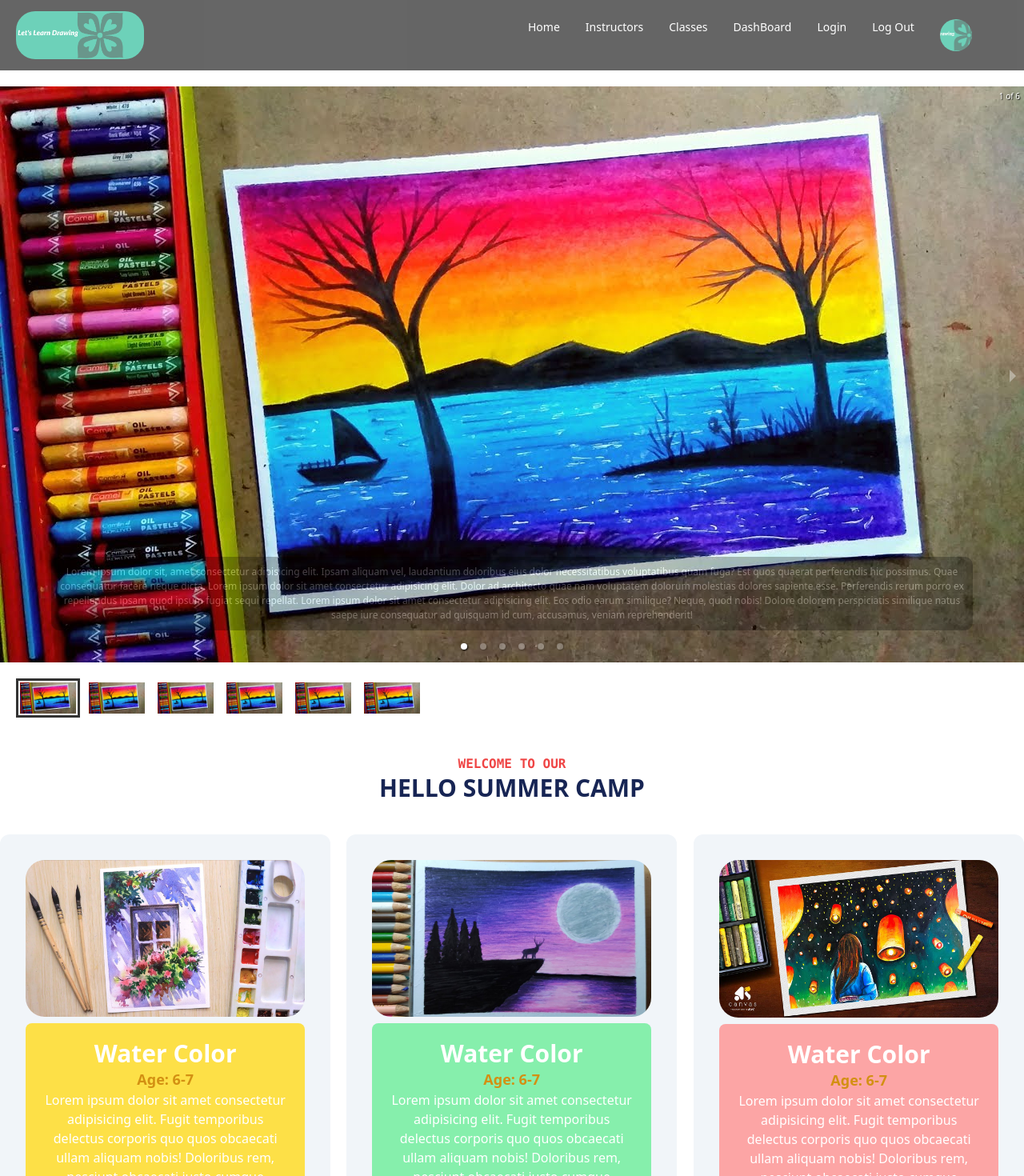
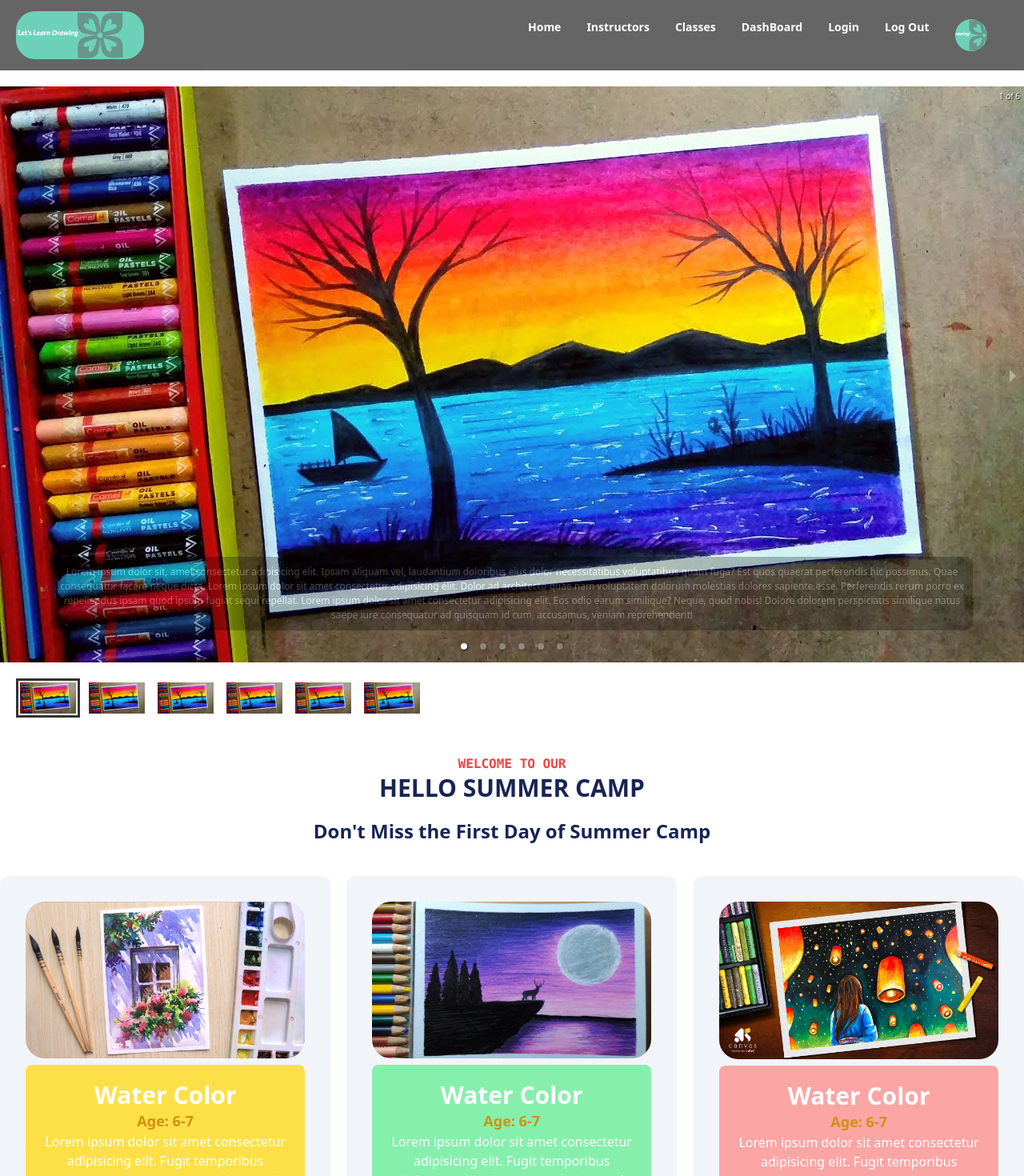
Before and after one commit to NabilaWorld/summer-camp-client, a React (Vite) app: page / in a window 1280 px wide. Shown: the top 1470 px of the page at 80% size. Built offline with nearby package versions, Linux system fonts and the light colour scheme.

Commit message:
commit the correction of extra section

```diff
--- a/src/pages/Home/ExtraSection/ExtraSection.jsx
+++ b/src/pages/Home/ExtraSection/ExtraSection.jsx
@@ -6,7 +6,10 @@ import extraImg1 from '../../../assets/extra (1).jpg'
 import extraImg2 from '../../../assets/extra (2).jpg'
 import extraImg3 from '../../../assets/extra (3).jpg'
 
+
 const ExtraSection = () => {
+
+
 
     useEffect(() => {
         AOS.init();
@@ -16,16 +19,32 @@ const ExtraSection = () => {
         <div>
             <h1 className='text-center font-mono mt-10 uppercase text-red-500 font-bold '>welcome to our</h1>
 
-            <h1 className='text-center font-bold text-3xl text-blue-950 mb-10'>HELLO SUMMER CAMP</h1>
+            <h1 className='text-center font-bold text-3xl text-blue-950 mb-5'>HELLO SUMMER CAMP</h1>
+
+            <h1 className='text-center font-bold text-2xl text-blue-950 mb-10'>Don't Miss the First Day of Summer Camp</h1>
+
 
             <div className='grid md:grid-cols-3 gap-5 max-w-screen-xl mx-auto mt-5 mb-10 '>
 
                 <div className='card-body bg-slate-100 rounded-xl ' data-aos="flip-left" data-aos-delay="100" data-aos-duration="600">
                     <div>
-                        <img data-aos="zoom-out-right" data-aos-duration="600"  data-aos-delay="2000" className='rounded-3xl' src={extraImg1} alt="" />
+                        <img data-aos="zoom-out-right" data-aos-duration="600"  data-aos-delay="500" className='rounded-3xl' src={extraImg1} alt="" />
                     </div>
 
-                    <div data-aos="fade-up-left" data-aos-duration="600"  data-aos-delay="3000" className='text-center font-bold bg-yellow-300 p-5 rounded-lg'>
+                    <div data-aos="fade-up-left" data-aos-duration="600"  data-aos-delay="1000" className='text-center font-bold bg-yellow-300 p-5 rounded-lg'>
+                        <h1 className='text-3xl text-white hover:text-[#d39013] duration-700'>Water Color</h1>
+                        <p className=' text-[#d39013] text-lg hover:text-white duration-700'> Age: 6-7</p>
+                        <p className='text-white font-light'>Lorem ipsum dolor sit amet consectetur adipisicing elit. Fugit temporibus delectus corporis quo quos obcaecati ullam aliquam nobis! Doloribus rem, nesciunt obcaecati iusto cumque deserunt sed sit totam voluptate maiores.</p>
+                    </div>
+
+                </div>
+
+                <div className='card-body bg-slate-100 rounded-xl ' data-aos="flip-left" data-aos-delay="100" data-aos-duration="500">
+                    <div>
+                        <img data-aos="zoom-out-right" data-aos-duration="600"  data-aos-delay="500" className='rounded-3xl' src={extraImg2} alt="" />
+                    </div>
+
+                    <div data-aos="fade-up-right" data-aos-duration="600"  data-aos-delay="1000" className='text-center font-bold bg-green-300 p-5 rounded-lg'>
                         <h1 className='text-3xl text-white hover:text-[#d39013] duration-700'>Water Color</h1>
                         <p className=' text-[#d39013] text-lg hover:text-white duration-700'> Age: 6-7</p>
                         <p className='text-white font-light'>Lorem ipsum dolor sit amet consectetur adipisicing elit. Fugit temporibus delectus corporis quo quos obcaecati ullam aliquam nobis! Doloribus rem, nesciunt obcaecati iusto cumque deserunt sed sit totam voluptate maiores.</p>
@@ -35,23 +54,10 @@ const ExtraSection = () => {
 
                 <div className='card-body bg-slate-100 rounded-xl ' data-aos="flip-left" data-aos-delay="100" data-aos-duration="600">
                     <div>
-                        <img data-aos="zoom-out-right" data-aos-duration="600"  data-aos-delay="2000" className='rounded-3xl' src={extraImg2} alt="" />
+                        <img data-aos="zoom-out-right" data-aos-duration="600"  data-aos-delay="500" className='rounded-3xl' src={extraImg3} alt="" />
                     </div>
 
-                    <div data-aos="fade-up-right" data-aos-duration="600"  data-aos-delay="3000" className='text-center font-bold bg-green-300 p-5 rounded-lg'>
-                        <h1 className='text-3xl text-white hover:text-[#d39013] duration-700'>Water Color</h1>
-                        <p className=' text-[#d39013] text-lg hover:text-white duration-700'> Age: 6-7</p>
-                        <p className='text-white font-light'>Lorem ipsum dolor sit amet consectetur adipisicing elit. Fugit temporibus delectus corporis quo quos obcaecati ullam aliquam nobis! Doloribus rem, nesciunt obcaecati iusto cumque deserunt sed sit totam voluptate maiores.</p>
-                    </div>
-
-                </div>
-
-                <div className='card-body bg-slate-100 rounded-xl ' data-aos="flip-left" data-aos-delay="100" data-aos-duration="600">
-                    <div>
-                        <img data-aos="zoom-out-right" data-aos-duration="600"  data-aos-delay="2000" className='rounded-3xl' src={extraImg3} alt="" />
-                    </div>
-
-                    <div data-aos="fade-up-left" data-aos-duration="600"  data-aos-delay="3000" className='text-center font-bold bg-red-300 p-5 rounded-lg'>
+                    <div data-aos="fade-up-left" data-aos-duration="600"  data-aos-delay="1000" className='text-center font-bold bg-red-300 p-5 rounded-lg'>
                         <h1 className='text-3xl text-white hover:text-[#d39013] duration-700'>Water Color</h1>
                         <p className=' text-[#d39013] text-lg hover:text-white duration-700'> Age: 6-7</p>
                         <p className='text-white font-light'>Lorem ipsum dolor sit amet consectetur adipisicing elit. Fugit temporibus delectus corporis quo quos obcaecati ullam aliquam nobis! Doloribus rem, nesciunt obcaecati iusto cumque deserunt sed sit totam voluptate maiores.</p>
--- a/src/pages/Home/Home/Cover/Cover.jsx
+++ b/src/pages/Home/Home/Cover/Cover.jsx
@@ -15,7 +15,7 @@ import slide5 from '../../../../assets/slide1.jpg'
 
 const Cover = () => {
     return (
-        <Carousel className='max-w-screen-xl mx-auto mt-5'>
+        <Carousel className='max-w-screen-xl mx-auto md:mt-5'>
                 <div>
                     <img src={slide1} />
                     <p className="legend">Lorem ipsum dolor sit, amet consectetur adipisicing elit. Ipsam aliquam vel, laudantium doloribus eius dolor necessitatibus voluptatibus quam fuga? Est quos quaerat perferendis hic possimus. Quae consequatur facere neque dicta. Lorem ipsum dolor sit amet consectetur adipisicing elit. Dolor ad architecto quae nam voluptatem dolorum molestias dolores sapiente esse. Perferendis rerum porro ex repellendus ipsam quod ipsum fugiat sequi repellat. Lorem ipsum dolor sit amet consectetur adipisicing elit. Eos odio earum similique? Neque, quod nobis! Dolore dolorem perspiciatis similique natus saepe iure consequatur ad quisquam id cum, accusamus, veniam reprehenderit!</p>
--- a/src/pages/share/Footer/Footer.jsx
+++ b/src/pages/share/Footer/Footer.jsx
@@ -3,7 +3,7 @@ import img from '../../../assets/template.png'
 
 const Footer = () => {
     return (
-        <div className='bg-black text-white opacity-60 py-10 px-5'>
+        <div className='bg-black text-white md:opacity-60 py-10 px-5'>
             <div className='grid md:grid-cols-3 '>
             <div>
             <img className='w-40 rounded-3xl' src={img} alt="" />
--- a/src/pages/share/Navbar/Navbar.jsx
+++ b/src/pages/share/Navbar/Navbar.jsx
@@ -7,27 +7,27 @@ const Navbar = () => {
     const navOptions = <>
 
         <Link>
-            <li> <a>Home</a> </li>
+            <li className='font-bold'> <a>Home</a> </li>
         </Link>
 
         <Link>
-            <li> <a>Instructors</a> </li>
+            <li className='font-bold'> <a>Instructors</a> </li>
         </Link>
 
         <Link>
-            <li> <a>Classes</a> </li>
+            <li className='font-bold'> <a>Classes</a> </li>
         </Link>
 
         <Link>
-            <li> <a>DashBoard</a> </li>
+            <li className='font-bold'> <a>DashBoard</a> </li>
         </Link>
 
         <Link>
-            <li> <a>Login</a> </li>
+            <li className='font-bold'> <a>Login</a> </li>
         </Link>
 
         <Link>
-            <li> <a>Log Out</a> </li>
+            <li className='font-bold'> <a>Log Out</a> </li>
         </Link>
 
         <Link>
@@ -46,17 +46,21 @@ const Navbar = () => {
 
     return (
         <div>
-            <div className="navbar bg-black text-white opacity-60 py-2 px-5">
-                <div className="navbar-start">
+            <div className="navbar bg-black relative z-10 text-white opacity-60 py-2 px-5">
+                <div className="navbar-start ">
                     <div className="dropdown">
                         <label tabIndex={0} className="btn btn-ghost lg:hidden">
                             <svg xmlns="http://www.w3.org/2000/svg" className="h-5 w-5" fill="none" viewBox="0 0 24 24" stroke="currentColor"><path strokeLinecap="round" strokeLinejoin="round" strokeWidth="2" d="M4 6h16M4 12h8m-8 6h16" /></svg>
                         </label>
-                        <ul tabIndex={0} className="menu menu-sm dropdown-content mt-3 p-2 shadow bg-base-100 rounded-box w-52">
-                            {navOptions}
-                        </ul>
+
+                        <div>
+                            <ul tabIndex={0} className="menu menu-sm dropdown-content mt-3 p-2 shadow bg-black rounded-box w-52">
+                                {navOptions}
+                            </ul>
+                        </div>
+
                     </div>
-                    {/* <a className="btn btn-ghost normal-case text-xl">daisyUI</a> */}
+
                     <img className='w-40 rounded-3xl' src={img} alt="" />
                 </div>
                 <div className="navbar-center hidden lg:flex">
```
